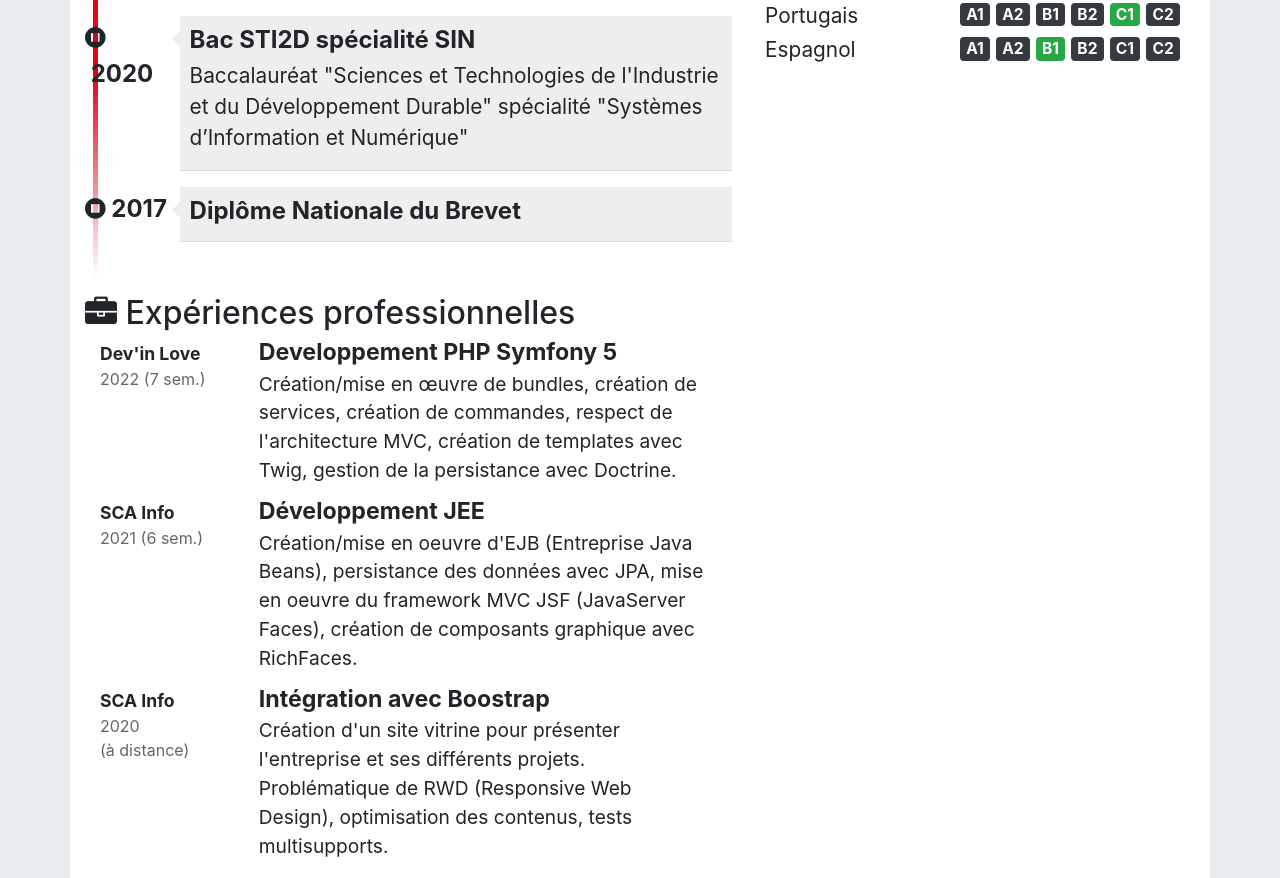
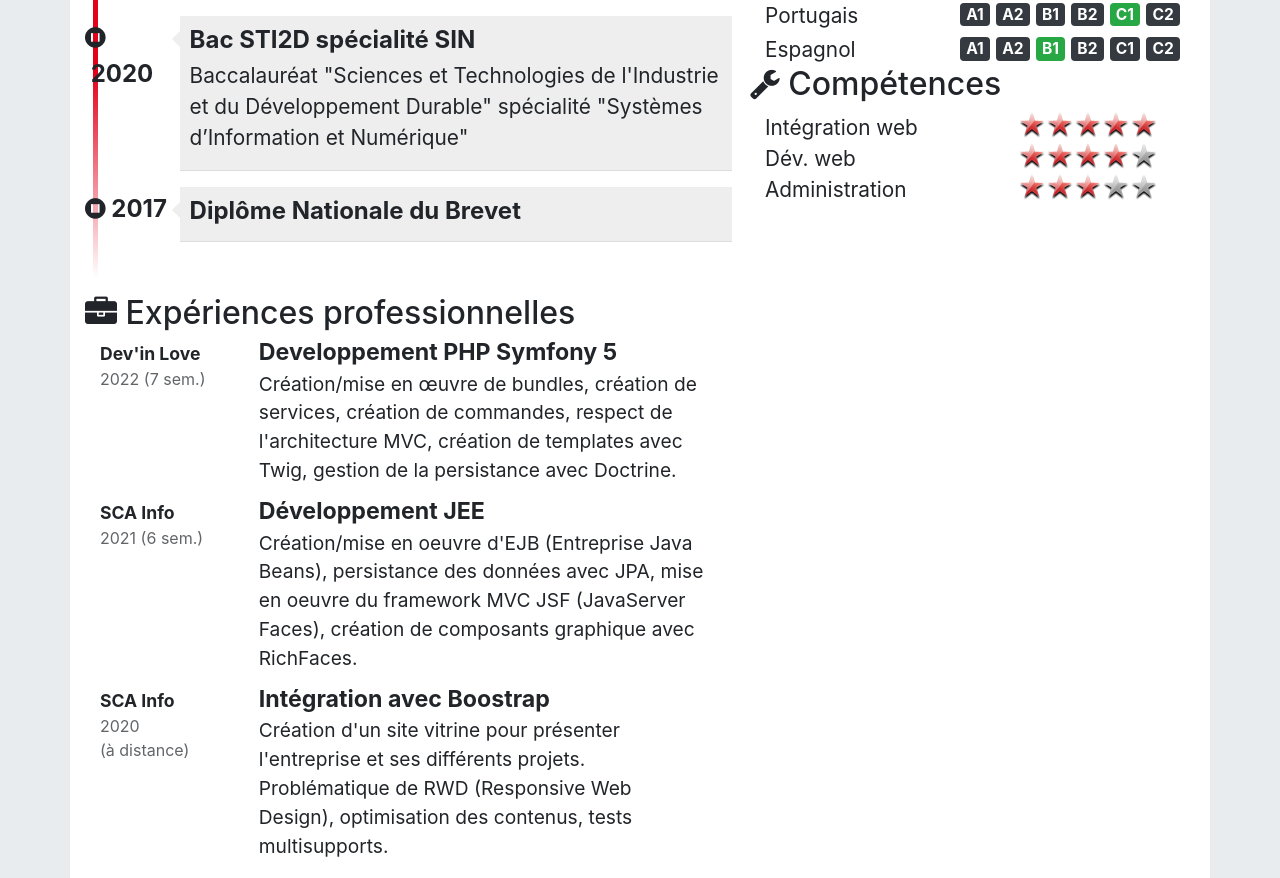
Before and after one commit to Yanou83/Yanou83.github.io, a plain HTML site: page pages/CV.html in a window 1280 px wide. Shown: the part 757-1635 px from the top of the page. Drawn offline with nearby package versions, Linux system fonts and the light colour scheme.

Commit message:
Ajout des compétences

```diff
--- a/css/cv.css
+++ b/css/cv.css
@@ -43,7 +43,7 @@ body {
     color: rgb(226,0,26);
 }
 #cv-intro::after {
-    background: url('images/ligne.png'); /* Dossier "images" est un sous-
+    background: url('../images/cv/ligne.png'); /* Dossier "images" est un sous-
      dossier de "css" (à créer) */
     width: 100%;
     height: 3px;
@@ -251,3 +251,38 @@ body {
 #langues .langue {
     padding-top: 3px;
 }
+
+/******************************************
+* Compétences
+******************************************/
+#competences .container {
+    display: flex;
+    flex-direction: row;
+    justify-content: space-between;
+}
+#competences .container .libelle {
+    font-size: 1.3em;
+}
+#competences .container .classement {
+    background: scroll transparent url(../images/cv/Red-Rating-Stars.png) no-repeat;
+    width: 160px;
+    height: 27px;
+}
+#competences .container .classement0 {
+    background-position: 0 -142px;
+}
+#competences .container .classement1 {
+    background-position: 0 -112px;
+}
+#competences .container .classement2 {
+    background-position: 0 -84px;
+}
+#competences .container .classement3 {
+    background-position: 0 -56px;
+}
+#competences .container .classement4 {
+    background-position: 0 -28px;
+}
+#competences .container .classement5 {
+    background-position: 0 0px;
+}
--- a/pages/CV.html
+++ b/pages/CV.html
@@ -301,8 +301,6 @@
                                     </a>
                                 </div>
                             </div>
-
-                        </div>
                             <div id="langues" class="rubrique clearfix">
                                 <h2><span class="fa fa-flag"></span> Langue</h2>
                                 <div class="container">
@@ -348,6 +346,21 @@
                                         <span class="badge badge-dark">C1</span>
                                         <span class="badge badge-dark">C2</span>
                                     </div>
+                                </div>
+                            </div>
+                            <div id="competences" class="rubrique clearfix">
+                                <h2><span class="fa fa-wrench"></span> Compétences</h2>
+                                <div class="container">
+                                    <div class="libelle">Intégration web</div>
+                                    <div class="classement classement5"></div>
+                                </div>
+                                <div class="container">
+                                    <div class="libelle">Dév. web</div>
+                                    <div class="classement classement4"></div>
+                                </div>
+                                <div class="container">
+                                    <div class="libelle">Administration</div>
+                                    <div class="classement classement3"></div>
                                 </div>
                             </div>
                         </div>
```
Also changed, not shown: images/cv/Red-Rating-Stars.png (added), images/cv/ligne.png (added). Lines whose indentation alone changed are shown as unchanged.
